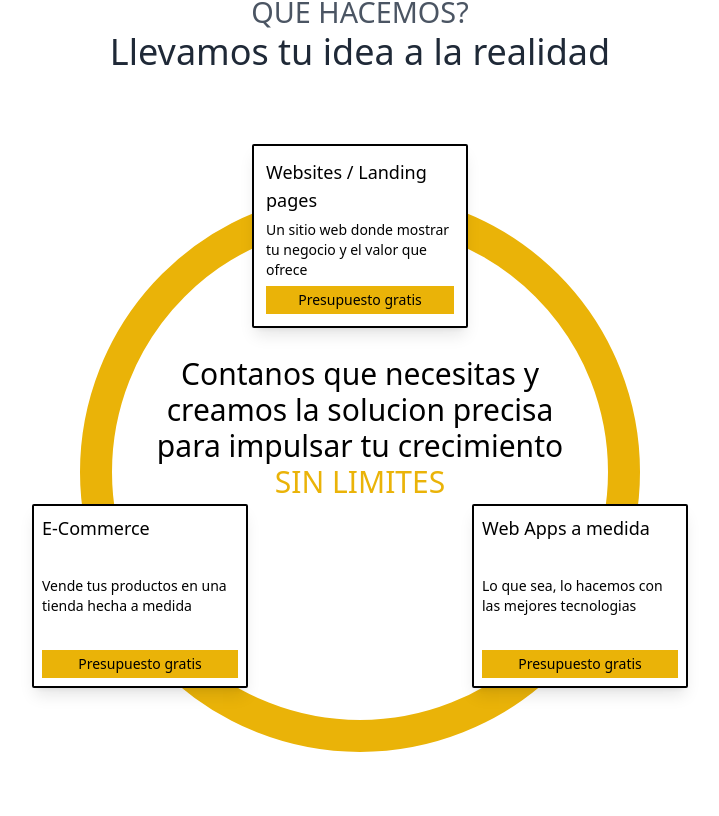
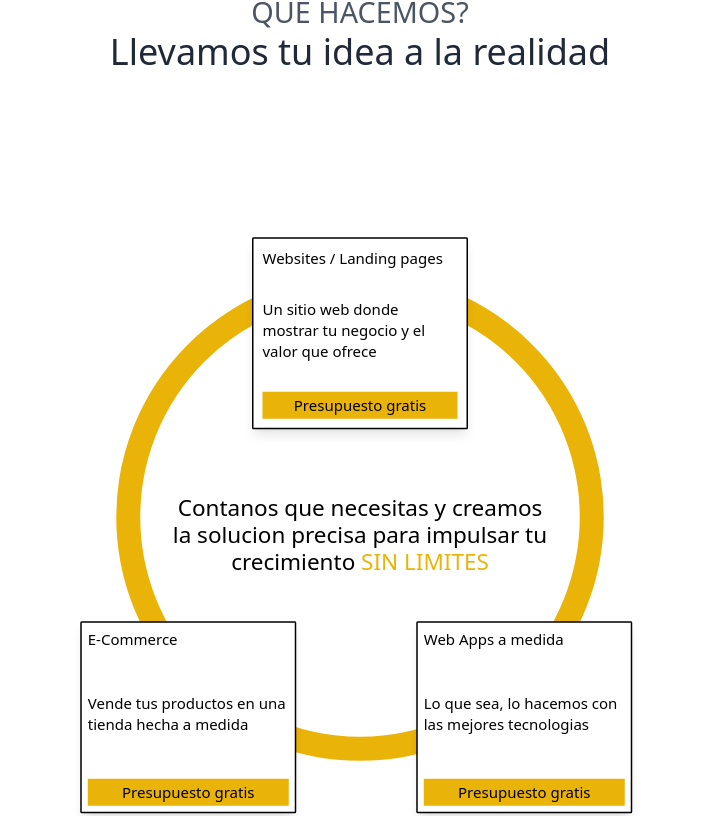
Before and after one commit to EmanuelSuarez/flipwebco-landing, a React (Create React App) app: page / in a window 1280 px wide. Shown: the part 893-1709 px from the top of the page, without its empty margins (280-999 px from the left). Built offline with nearby package versions, Linux system fonts and the light colour scheme.

Commit message:
fixing card cricle sizing

```diff
--- a/src/pages/home/Home.jsx
+++ b/src/pages/home/Home.jsx
@@ -10,6 +10,7 @@ import Portfolio from './components/Portfolio'
 const Home = () => {
   return (
     <>
+        {/* link navbar | fix Value offer | complete portfolio | link call-to-action to calendar app | link form to firestore */}
         <div className='h-1 w-screen bg-red-600 sm:bg-blue-700 md:bg-yellow-600 lg:bg-green-700 xl:bg-orange-600 2xl:bg-violet-700 fixed'></div>
         <Hero/>
         <OurValueOffer/>
--- a/src/pages/home/components/Footer.jsx
+++ b/src/pages/home/components/Footer.jsx
@@ -21,8 +21,7 @@ const Footer = () => {
             </svg>
             <span className="ml-3 text-xl text-yellow-500">Flip Webco</span>
         </a>
-        <p className="text-sm text-gray-500 sm:ml-4 sm:pl-4 sm:border-l-2 sm:border-gray-200 sm:py-2 sm:mt-0 mt-4">© 2022 Flip Webco —
-        <a href="https://emanuelsuarez.com" className="text-gray-600 ml-1" rel="noopener noreferrer" target="_blank">@EmanuelSuarez</a>
+        <p className="text-sm text-gray-500 sm:ml-4 sm:pl-4 sm:border-l-2 sm:border-gray-200 sm:py-2 sm:mt-0 mt-4">© 2022 Flip Webco
         </p>
         <span className="inline-flex sm:ml-auto sm:mt-0 mt-4 justify-center sm:justify-start">
         <a href='https://instagram.com/flipweb_co' target="_blank" rel="noopener noreferrer" className="ml-3 text-gray-500">
--- a/src/pages/home/components/OurValueOffer.jsx
+++ b/src/pages/home/components/OurValueOffer.jsx
@@ -7,35 +7,61 @@ const OurValueOffer = () => {
       <div className='container mx-auto space-y-6'>
         <h2 className='text-center text-2xl md:text-4xl text-gray-800'> <small className='text-gray-600 uppercase'>QUE HACEMOS?</small> <br /> Llevamos tu idea a la realidad </h2>
         <Tilt scale={1.05} perspective={2000} className="[transform-style: preserve-3d]" >
+
         <div className='grid place-content-center pt-12 md:py-24'>
-            <div className='h-72 w-72 sm:h-96 sm:w-96 md:h-[50vh] md:w-[50vh] lg:h-[70vh] lg:w-[70vh] border-yellow-500 border-[2vh] md:border-[4vh] rounded-full scale-75 md:scale-75 lg:scale-100'>
-                <div className='w-[42] md:w-[62vh] relative md:right-24 lg:right-0'>
-                    <div className=' hover:scale-105 w-44 h-40 md:w-[27vh] md:h-[23vh] border-2 border-black mx-auto relative bottom-24 md:bottom-20 rounded-sm bg-white shadow-lg p-3 flex flex-col justify-between ' >
-                        <h2 className='text-start text-sm md:text-lg' >Websites / Landing pages</h2>
-                        <h4 className='text-start text-xs md:text-sm'>Un sitio web donde mostrar tu negocio y el valor que ofrece</h4>
-                        <a href="#pricing" className='text-center py-1 px-2 bg-yellow-500 text-xs md:text-sm' >Presupuesto gratis</a>
+
+            {/* circle */}
+            <div className='h-72 w-72  border-yellow-500 border-[2vh] md:border-[4vh] rounded-full scale-75
+            sm:h-96 sm:w-96
+            md:h-[700px] md:w-[700px]  md:scale-75
+            lg:h-[650px] lg:w-[650px]'
+            >
+
+                {/* top card */}
+                <div className=' relative w-[42]
+                 md:
+                 lg:right-0'>
+                    <div className=' hover:scale-105 w-44 h-40 border-black mx-auto relative bottom-24 rounded-sm  bg-white shadow-lg p-3 flex flex-col justify-between border-2
+                    sm:bottom-12
+                    md:w-72 md:h-64 md:bottom-20 ' >
+                        <h2 className='text-start text-sm md:text-xl' >Websites / Landing pages</h2>
+                        <h4 className='text-start text-xs md:text-xl'>Un sitio web donde mostrar tu negocio y el valor que ofrece</h4>
+                        <a href="#pricing" className='text-center py-1 px-2 bg-yellow-500 text-xs md:text-xl' >Presupuesto gratis</a>
                     </div>
                 </div>
-                <div className='h-[12vh] relative bottom-20 md:bottom-10 grid place-content-center hover:scale-105'>
-                    <h3 className='text-center text-sm md:text-3xl px-10 md:pt-6'>Contanos que necesitas y creamos la solucion precisa para
+
+                {/* inner text */}
+                <div className='h-[100px] relative bottom-20  grid place-content-center hover:scale-105
+                sm:bottom-10 sm:h-28
+                md:bottom-10 md:h-44
+                '>
+                    <h3 className='text-center text-sm sm:text-lg md:text-3xl px-10 md:pt-6'>Contanos que necesitas y creamos la solucion precisa para
                     impulsar tu crecimiento <span className='text-yellow-500'>SIN LIMITES</span> </h3>
                 </div>
 
-                <div className='w-auto md:w-[62vh] flex justify-between relative bottom-20 md:bottom-0 flex-nowrap md:right-24 lg:right-0'>
-                    <div className=' hover:scale-105 min-w-48 h-40 md:w-[27vh] md:h-[23vh] border-2 border-black relative right-20 rounded-sm bg-white shadow-lg p-2 flex flex-col justify-between' >
-                        <h2 className='text-start text-sm md:text-lg' >E-Commerce</h2>
-                        <h4 className='text-start text-xs md:text-sm'>Vende tus productos en una tienda hecha a medida</h4>
-                        <a href="#pricing" className='text-center py-1 px-2 bg-yellow-500 text-xs md:text-sm ' >Presupuesto gratis</a>
+                {/* bottom cards */}
+                <div className='w-auto flex relative bottom-20 right-[29px] shrink-0
+                sm:left-5 sm:bottom-10
+                md:w-full md:bottom-0 md:left-8
+                lg:left-0'>
+
+                    {/* left card */}
+                    <div className=' hover:scale-105 w-40 h-40 shrink-0 border-2 border-black relative right-20 rounded-sm bg-white shadow-lg p-2 flex flex-col justify-between
+                    md:w-72 md:h-64 ' >
+                        <h2 className='text-start text-sm md:text-xl' >E-Commerce</h2>
+                        <h4 className='text-start text-sm md:text-xl'>Vende tus productos en una tienda hecha a medida</h4>
+                        <a href="#pricing" className='text-center py-1 px-2 bg-yellow-500 text-xs md:text-xl ' >Presupuesto gratis</a>
                     </div>
-                    <div className='hidden md:grid place-content-center'>
-                        <button className='py-1 px-3 text-lg bg-yellow-600 h-12 w-28 text-white text-md hover:scale-105 hidden' >Ver Planes</button>
-                    </div>
-                    <div className=' hover:scale-105 min-w-48 h-40 md:w-[27vh] md:h-[23vh] border-2 border-black relative left-20 rounded-sm bg-white shadow-lg p-2 flex flex-col justify-between' >
-                        <h2 className='text-start text-sm md:text-lg' >Web Apps a medida</h2>
-                        <h4 className='text-start text-xs md:text-sm'>Lo que sea, lo hacemos con las mejores tecnologias</h4>
-                        <a href="#pricing" className='text-center py-1 px-2 bg-yellow-500 text-xs md:text-sm' >Presupuesto gratis</a>
+
+                    {/* right card */}
+                    <div className=' hover:scale-105 w-40 h-40 shrink-0 border-2 border-black relative left-20 rounded-sm bg-white shadow-lg p-2 flex flex-col justify-between
+                    md:w-72 md:h-64' >
+                        <h2 className='text-start text-sm md:text-xl' >Web Apps a medida</h2>
+                        <h4 className='text-start text-sm md:text-xl'>Lo que sea, lo hacemos con las mejores tecnologias</h4>
+                        <a href="#pricing" className='text-center py-1 px-2 bg-yellow-500 text-xs md:text-xl' >Presupuesto gratis</a>
                     </div>
                 </div>
+
             </div>
         </div>
             </Tilt>
```
